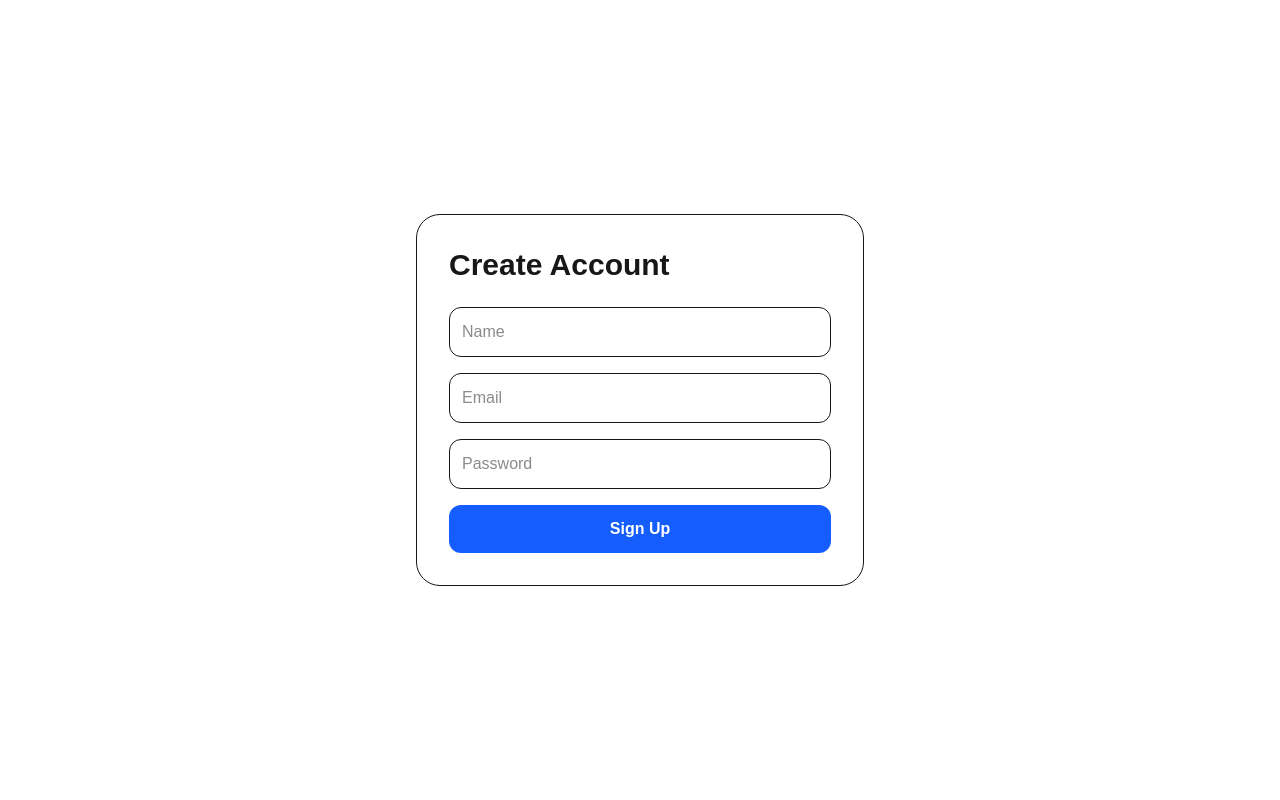
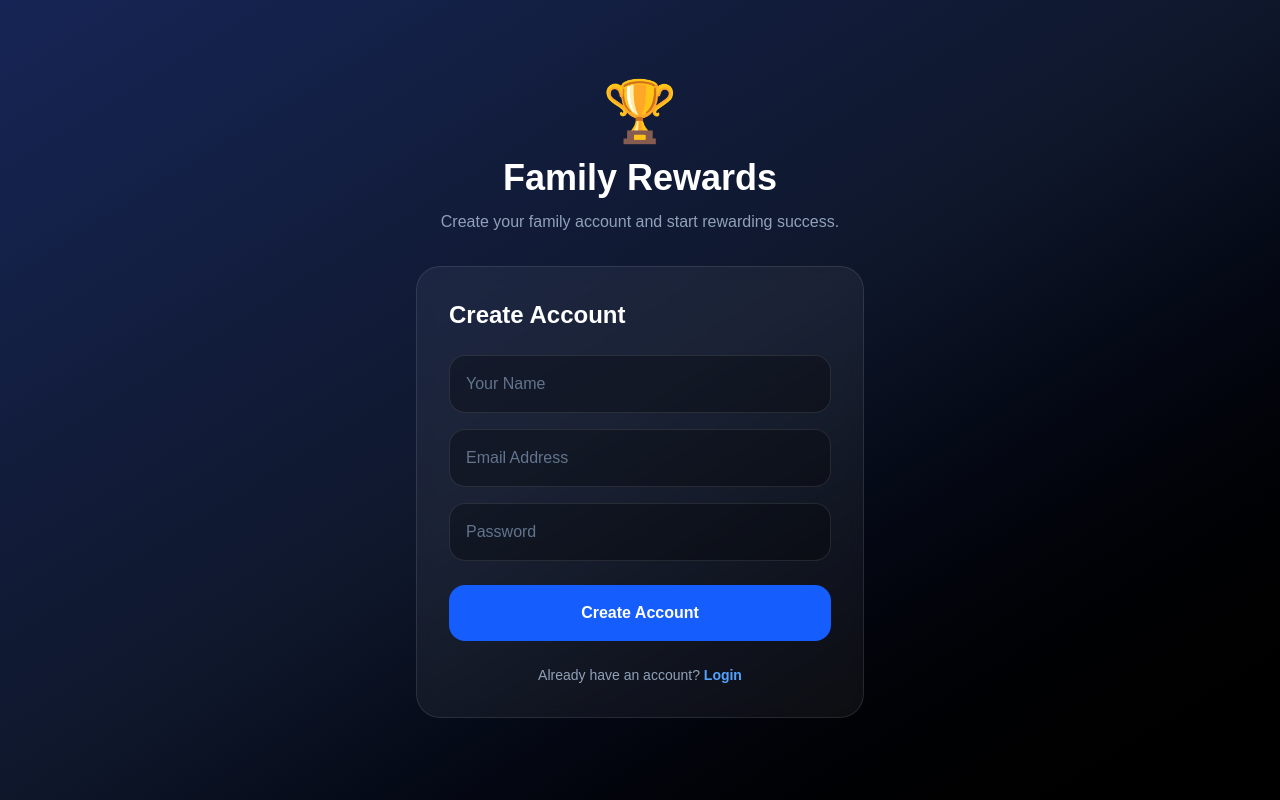
Before and after one commit to imdavidj13-droid/family-rewards-platform, a Next.js app: page /signup in a window 1280 px wide. Built offline with nearby package versions, Linux system fonts and the light colour scheme; no server answers.

Commit message:
Redesign auth pages

```diff
--- a/app/signup/page.tsx
+++ b/app/signup/page.tsx
@@ -41,26 +41,41 @@ export default function SignupPage() {
   }
 
   return (
-    <main className="min-h-screen flex items-center justify-center p-6">
-      <div className="w-full max-w-md rounded-3xl border p-8">
-        <h1 className="mb-6 text-3xl font-black">Create Account</h1>
+  <main className="flex min-h-screen items-center justify-center bg-gradient-to-br from-blue-950 via-slate-900 to-black p-6">
+    <div className="w-full max-w-md">
+      <div className="mb-8 text-center">
+        <div className="mb-4 text-6xl">🏆</div>
+
+        <h1 className="text-4xl font-black text-white">
+          Family Rewards
+        </h1>
+
+        <p className="mt-3 text-slate-400">
+          Create your family account and start rewarding success.
+        </p>
+      </div>
+
+      <div className="rounded-3xl border border-white/10 bg-white/5 p-8 backdrop-blur-sm">
+        <h2 className="mb-6 text-2xl font-black text-white">
+          Create Account
+        </h2>
 
         <input
-          className="mb-4 w-full rounded-xl border p-3"
-          placeholder="Name"
+          className="mb-4 w-full rounded-2xl border border-white/10 bg-black/30 p-4 text-white placeholder-slate-500 outline-none focus:border-blue-500"
+          placeholder="Your Name"
           value={name}
           onChange={(e) => setName(e.target.value)}
         />
 
         <input
-          className="mb-4 w-full rounded-xl border p-3"
-          placeholder="Email"
+          className="mb-4 w-full rounded-2xl border border-white/10 bg-black/30 p-4 text-white placeholder-slate-500 outline-none focus:border-blue-500"
+          placeholder="Email Address"
           value={email}
           onChange={(e) => setEmail(e.target.value)}
         />
 
         <input
-          className="mb-4 w-full rounded-xl border p-3"
+          className="mb-6 w-full rounded-2xl border border-white/10 bg-black/30 p-4 text-white placeholder-slate-500 outline-none focus:border-blue-500"
           type="password"
           placeholder="Password"
           value={password}
@@ -69,13 +84,27 @@ export default function SignupPage() {
 
         <button
           onClick={signUp}
-          className="w-full rounded-xl bg-blue-600 p-3 font-black text-white"
+          className="w-full rounded-2xl bg-blue-600 p-4 font-black text-white transition hover:bg-blue-500"
         >
-          Sign Up
+          Create Account
         </button>
 
-        {message && <p className="mt-4 text-center font-bold">{message}</p>}
+        {message && (
+          <p className="mt-4 text-center font-bold text-slate-300">
+            {message}
+          </p>
+        )}
+
+        <p className="mt-6 text-center text-sm text-slate-400">
+          Already have an account?{" "}
+          <a
+            href="/login"
+            className="font-bold text-blue-400 hover:text-blue-300"
+          >
+            Login
+          </a>
+        </p>
       </div>
-    </main>
-  );
-}
+    </div>
+  </main>
+);}
```
